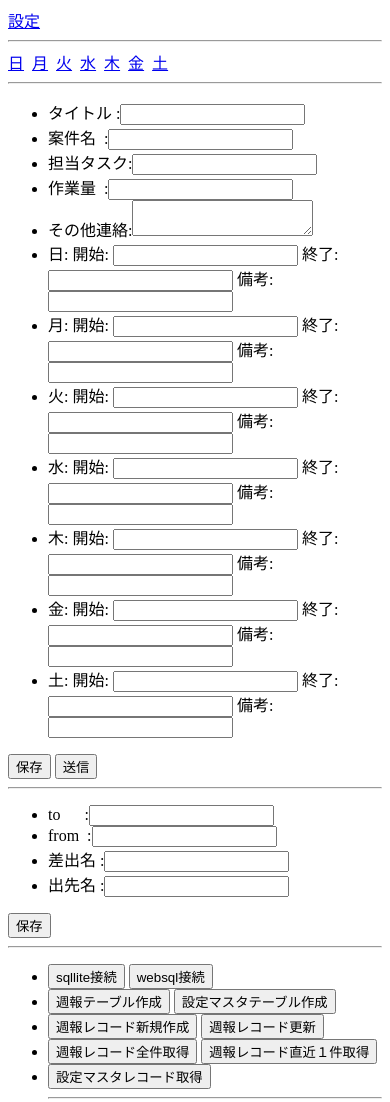
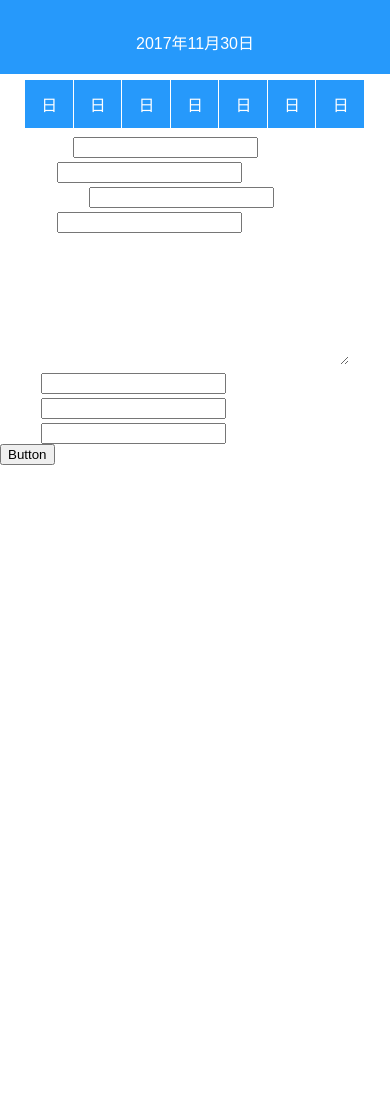
Before and after one commit to o3o-lab/weeklyreportapp, a website: page www/index.html in a window 390 px wide. Shown: the top 1102 px of the page. After the commit the page ends 919 px from the top, so only its background shows below. Drawn offline with Linux system fonts and the light colour scheme; some packages are replaced by stand-ins of ours.

Commit message:
Changes to be committed: 	new file:   .DS_Store 	new file:   www/.DS_Store 	new file:   www/css/index.css 	new file:   www/css/reset.css 	new file:   www/css/responsive.gs.12col.css 	new file:   www/css/responsive.gs.16col.css 	new file:   www/css/responsive.gs.24col.css 	new file:   www/css/style.css 	new file:   www/img/.DS_Store 	new file:   www/img/1.gif 	modified:   www/index.html

```diff
--- /dev/null
+++ b/www/css/index.css
@@ -0,0 +1,115 @@
+/*
+ * Licensed to the Apache Software Foundation (ASF) under one
+ * or more contributor license agreements.  See the NOTICE file
+ * distributed with this work for additional information
+ * regarding copyright ownership.  The ASF licenses this file
+ * to you under the Apache License, Version 2.0 (the
+ * "License"); you may not use this file except in compliance
+ * with the License.  You may obtain a copy of the License at
+ *
+ * http://www.apache.org/licenses/LICENSE-2.0
+ *
+ * Unless required by applicable law or agreed to in writing,
+ * software distributed under the License is distributed on an
+ * "AS IS" BASIS, WITHOUT WARRANTIES OR CONDITIONS OF ANY
+ * KIND, either express or implied.  See the License for the
+ * specific language governing permissions and limitations
+ * under the License.
+ */
+* {
+    -webkit-tap-highlight-color: rgba(0,0,0,0); /* make transparent link selection, adjust last value opacity 0 to 1.0 */
+}
+
+body {
+    -webkit-touch-callout: none;                /* prevent callout to copy image, etc when tap to hold */
+    -webkit-text-size-adjust: none;             /* prevent webkit from resizing text to fit */
+    -webkit-user-select: none;                  /* prevent copy paste, to allow, change 'none' to 'text' */
+    background-color:#E4E4E4;
+    background-image:linear-gradient(top, #A7A7A7 0%, #E4E4E4 51%);
+    background-image:-webkit-linear-gradient(top, #A7A7A7 0%, #E4E4E4 51%);
+    background-image:-ms-linear-gradient(top, #A7A7A7 0%, #E4E4E4 51%);
+    background-image:-webkit-gradient(
+        linear,
+        left top,
+        left bottom,
+        color-stop(0, #A7A7A7),
+        color-stop(0.51, #E4E4E4)
+    );
+    background-attachment:fixed;
+    font-family:'HelveticaNeue-Light', 'HelveticaNeue', Helvetica, Arial, sans-serif;
+    font-size:12px;
+    height:100%;
+    margin:0px;
+    padding:0px;
+    text-transform:uppercase;
+    width:100%;
+}
+
+/* Portrait layout (default) */
+.app {
+    background:url(../img/logo.png) no-repeat center top; /* 170px x 200px */
+    position:absolute;             /* position in the center of the screen */
+    left:50%;
+    top:50%;
+    height:50px;                   /* text area height */
+    width:225px;                   /* text area width */
+    text-align:center;
+    padding:180px 0px 0px 0px;     /* image height is 200px (bottom 20px are overlapped with text) */
+    margin:-115px 0px 0px -112px;  /* offset vertical: half of image height and text area height */
+                                   /* offset horizontal: half of text area width */
+}
+
+/* Landscape layout (with min-width) */
+@media screen and (min-aspect-ratio: 1/1) and (min-width:400px) {
+    .app {
+        background-position:left center;
+        padding:75px 0px 75px 170px;  /* padding-top + padding-bottom + text area = image height */
+        margin:-90px 0px 0px -198px;  /* offset vertical: half of image height */
+                                      /* offset horizontal: half of image width and text area width */
+    }
+}
+
+h1 {
+    font-size:24px;
+    font-weight:normal;
+    margin:0px;
+    overflow:visible;
+    padding:0px;
+    text-align:center;
+}
+
+.event {
+    border-radius:4px;
+    -webkit-border-radius:4px;
+    color:#FFFFFF;
+    font-size:12px;
+    margin:0px 30px;
+    padding:2px 0px;
+}
+
+.event.listening {
+    background-color:#333333;
+    display:block;
+}
+
+.event.received {
+    background-color:#4B946A;
+    display:none;
+}
+
+@keyframes fade {
+    from { opacity: 1.0; }
+    50% { opacity: 0.4; }
+    to { opacity: 1.0; }
+}
+
+@-webkit-keyframes fade {
+    from { opacity: 1.0; }
+    50% { opacity: 0.4; }
+    to { opacity: 1.0; }
+}
+
+.blink {
+    animation:fade 3000ms infinite;
+    -webkit-animation:fade 3000ms infinite;
+}
--- /dev/null
+++ b/www/css/reset.css
@@ -0,0 +1,48 @@
+/*
+	RESET - ADAPTED FROM MEYER RESET
+	URL - http://meyerweb.com/eric/tools/css/reset/
+	LICENSE - PUBLIC DOMAIN
+*/
+
+/* RESET
+----------------------------------------------------------------------------------------------------*/
+a, abbr, acronym, address, applet, article, aside, audio,
+b, big, blockquote, body, caption, canvas, center, cite, code,
+dd, del, details, dfn, dialog, div, dl, dt, em, embed,
+fieldset, figcaption, figure, form, footer,
+header, hgroup, h1, h2, h3, h4, h5, h6, html,
+i, iframe, img, ins, kbd, label, legend, li, mark, menu, nav,
+object, ol, output, p, pre, q, ruby,
+s, samp, section, main, small, span, strike, strong, sub, summary, sup,
+tt, table, tbody, textarea, tfoot, thead, time, tr, th, td,
+u, ul, var, video {
+	font-family: inherit;
+	font-size: 100%;
+	font-weight: inherit;
+	font-style: inherit;
+	vertical-align: baseline;
+	white-space: normal;
+	text-align: left;
+	margin: 0;
+	padding: 0;
+	border: 0;
+	outline: 0;
+	background: transparent;
+}
+
+article, aside, details, figcaption, figure, footer, header, hgroup,
+menu, nav, section, main {
+	display: block;
+}
+
+ol, ul {
+	list-style: none;
+}
+blockquote, q {
+	quotes: none;
+}
+
+table {
+	border-collapse: collapse;
+	border-spacing: 0;
+}
--- /dev/null
+++ b/www/css/responsive.gs.12col.css
@@ -0,0 +1,95 @@
+/*	12 COLUMN : RESPONSIVE GRID SYSTEM
+	DEVELOPER : DENIS LEBLANC
+	URL : http://responsive.gs
+	VERSION : 3.0
+	LICENSE : GPL & MIT */
+
+
+/* 	SET ALL ELEMENTS TO BOX-SIZING : BORDER-BOX */
+* {
+	-webkit-box-sizing: border-box;
+	-moz-box-sizing: border-box;
+	box-sizing: border-box;
+	*behavior: url(/scripts/boxsizing.htc);
+	/*	If you need support for IE7 and lower make
+		sure the boxsizing.htc file is linked properly.
+		More info here:  https://github.com/Schepp/box-sizing-polyfill */
+}
+
+
+/*	MAIN CONTAINER
+	Set the width to whatever you want the width of your site to be. */
+.container {
+	max-width: 800px;
+	margin: 0 auto;
+}
+
+
+
+/*	SELF CLEARING FLOATS - CLEARFIX METHOD */
+.container:after,
+.row:after,
+.col:after,
+.clr:after,
+.group:after {
+	content: "";
+	display: table;
+	clear: both;
+}
+
+/* 	DEFAULT ROW STYLES
+	Set bottom padding according to preference */
+.row { padding-bottom: 0em;
+}
+
+
+/* DEFAULT COLUMN STYLES */
+.col {
+	display: block;
+	float: left;
+	width: 100%;
+}
+
+@media ( min-width : 768px ) {
+
+	.gutters .col {
+		margin-left: 2%;
+	}
+
+	.gutters .col:first-child {
+		margin-left: 0;
+	}
+}
+
+
+
+
+/*	COLUMN WIDTH ON DISPLAYS +768px
+	You might need to play with media queries here to suite your design. */
+@media ( min-width : 768px ) {
+	.span_1 { width: 8.33333333333%; }
+	.span_2 { width: 16.6666666667%; }
+	.span_3 { width: 25%; }
+	.span_4 { width: 33.3333333333%; }
+	.span_5 { width: 41.6666666667%; }
+	.span_6 { width: 50%; }
+	.span_7 { width: 58.3333333333%; }
+	.span_8 { width: 66.6666666667%; }
+	.span_9 { width: 75%; }
+	.span_10 { width: 83.3333333333%; }
+	.span_11 { width: 91.6666666667%; }
+	.span_12 { width: 100%; }
+
+	.gutters .span_1 { width: 6.5%; }
+	.gutters .span_2 { width: 15.0%; }
+	.gutters .span_3 { width: 23.5%; }
+	.gutters .span_4 { width: 32.0%; }
+	.gutters .span_5 { width: 40.5%; }
+	.gutters .span_6 { width: 49.0%; }
+	.gutters .span_7 { width: 57.5%; }
+	.gutters .span_8 { width: 66.0%; }
+	.gutters .span_9 { width: 74.5%; }
+	.gutters .span_10 { width: 83.0%; }
+	.gutters .span_11 { width: 91.5%; }
+	.gutters .span_12 { width: 100%; }
+}
--- /dev/null
+++ b/www/css/responsive.gs.16col.css
@@ -0,0 +1,98 @@
+/*	16 COLUMN : RESPONSIVE GRID SYSTEM
+	DEVELOPER : DENIS LEBLANC
+	URL : http://responsive.gs
+	VERSION : 3.0
+	LICENSE : GPL & MIT */
+
+
+/* 	SET ALL ELEMENTS TO BOX-SIZING : BORDER-BOX */
+* {
+	-webkit-box-sizing: border-box;
+	-moz-box-sizing: border-box;
+	box-sizing: border-box;
+	*behavior: url(/scripts/boxsizing.htc);
+	/*	If you need support for IE7 and lower make
+		sure the boxsizing.htc file is linked properly.
+		More info here:  https://github.com/Schepp/box-sizing-polyfill */
+}
+
+
+/*	MAIN CONTAINER
+	Set the width to whatever you want the width of your site to be. */
+.container {
+	margin: 0 auto;
+}
+
+
+/*	SELF CLEARING FLOATS - CLEARFIX METHOD */
+.container:after,
+.row:after,
+.col:after,
+.clr:after,
+.group:after {
+	content: "";
+	display: table;
+	clear: both;
+}
+
+/* 	DEFAULT ROW STYLES
+	Set bottom padding according to preference */
+.row { padding-bottom: 0; }
+
+
+/* DEFAULT COLUMN STYLES */
+.col {
+	display: block;
+	float: left;
+	width: 100%;
+}
+
+@media ( min-width : 768px ) {
+
+	.gutters .col {
+		margin-left: 2%;
+	}
+
+	.gutters .col:first-child {
+		margin-left: 0;
+	}
+}
+
+
+/*	COLUMN WIDTH ON DISPLAYS +768px
+	You might need to play with media queries here to suite your design. */
+@media ( min-width : 768px ) {
+	.span_1 { width: 6.25%; }
+    .span_2 { width: 12.5%; }
+    .span_3 { width: 18.75%; }
+    .span_4 { width: 25%; }
+    .span_5 { width: 31.25%; }
+    .span_6 { width: 37.5%; }
+    .span_7 { width: 43.75%; }
+    .span_8 { width: 50%; }
+    .span_9 { width: 56.25%; }
+    .span_10 { width: 62.5%; }
+    .span_11 { width: 68.75%; }
+    .span_12 { width: 75%; }
+    .span_13 { width: 81.25%; }
+    .span_14 { width: 87.5%; }
+    .span_15 { width: 93.75%; }
+    .span_16 { width: 100%; }
+
+    .gutters .span_1 { width: 4.375%; }
+	.gutters .span_2 { width: 10.75%; }
+	.gutters .span_3 { width: 17.125%; }
+	.gutters .span_4 { width: 23.5%; }
+	.gutters .span_5 { width: 29.875%; }
+	.gutters .span_6 { width: 36.25%; }
+	.gutters .span_7 { width: 42.625%; }
+	.gutters .span_8 { width: 49.0%; }
+	.gutters .span_9 { width: 55.375%; }
+	.gutters .span_10 { width: 61.75%; }
+	.gutters .span_11 { width: 68.125%; }
+	.gutters .span_12 { width: 74.5%; }
+	.gutters .span_13 { width: 80.875%; }
+	.gutters .span_14 { width: 87.25%; }
+	.gutters .span_15 { width: 93.625%; }
+	.gutters .span_16 { width: 100%; }
+}
--- /dev/null
+++ b/www/css/responsive.gs.24col.css
@@ -0,0 +1,114 @@
+/*	24 COLUMN : RESPONSIVE GRID SYSTEM
+	DEVELOPER : DENIS LEBLANC
+	URL : http://responsive.gs
+	VERSION : 3.0
+	LICENSE : GPL & MIT */
+
+
+/* 	SET ALL ELEMENTS TO BOX-SIZING : BORDER-BOX */
+* {
+	-webkit-box-sizing: border-box;
+	-moz-box-sizing: border-box;
+	box-sizing: border-box;
+	*behavior: url(/scripts/boxsizing.htc);
+	/*	If you need support for IE7 and lower make
+		sure the boxsizing.htc file is linked properly.
+		More info here:  https://github.com/Schepp/box-sizing-polyfill */
+}
+
+
+/*	MAIN CONTAINER
+	Set the width to whatever you want the width of your site to be. */
+.container {
+	margin: 0 auto;
+}
+
+
+/*	SELF CLEARING FLOATS - CLEARFIX METHOD */
+.container:after,
+.row:after,
+.col:after,
+.clr:after,
+.group:after {
+	content: "";
+	display: table;
+	clear: both;
+}
+
+/* 	DEFAULT ROW STYLES
+	Set bottom padding according to preference */
+.row { padding-bottom: 0; }
+
+
+/* DEFAULT COLUMN STYLES */
+.col {
+	display: block;
+	float: left;
+	width: 100%;
+}
+
+@media ( min-width : 768px ) {
+
+	.gutters .col {
+		margin-left: 2%;
+	}
+
+	.gutters .col:first-child {
+		margin-left: 0;
+	}
+}
+
+
+/*	COLUMN WIDTH ON DISPLAYS +768px
+	You might need to play with media queries here to suite your design. */
+@media ( min-width : 768px ) {
+	.span_1 { width: 4.16666666667%; }
+    .span_2 { width: 8.33333333333%; }
+    .span_3 { width:12.5%; }
+    .span_4 { width: 16.6666666667%; }
+    .span_5 { width: 20.8333333333%; }
+    .span_6 { width: 25%; }
+    .span_7 { width: 29.1666666667%; }
+    .span_8 { width: 33.3333333333%; }
+    .span_9 { width: 37.5%; }
+    .span_10 { width: 41.6666666667%; }
+    .span_11 { width: 45.8333333333%; }
+    .span_12 { width: 50%; }
+    .span_13 { width: 54.1666666667%; }
+    .span_14 { width: 58.3333333333%; }
+    .span_15 { width: 62.5%; }
+    .span_16 { width: 66.6666666667%; }
+    .span_17 { width: 70.8333333333%; }
+    .span_18 { width: 75%; }
+    .span_19 { width: 79.1666666667%; }
+    .span_20 { width: 83.3333333333%; }
+    .span_21 { width: 87.5%; }
+    .span_22 { width: 91.6666666667%; }
+    .span_23 { width: 95.8333333333%; }
+    .span_24 { width: 100%; }
+
+    .gutters .span_1 { width: 2.25%; }
+	.gutters .span_2 { width: 6.5%; }
+	.gutters .span_3 { width: 10.75%; }
+	.gutters .span_4 { width: 15.0%; }
+	.gutters .span_5 { width: 19.25%; }
+	.gutters .span_6 { width: 23.5%; }
+	.gutters .span_7 { width: 27.75%; }
+	.gutters .span_8 { width: 32.0%; }
+	.gutters .span_9 { width: 36.25%; }
+	.gutters .span_10 { width: 40.5%; }
+	.gutters .span_11 { width: 44.75%; }
+	.gutters .span_12 { width: 49.0%; }
+	.gutters .span_13 { width: 53.25%; }
+	.gutters .span_14 { width: 57.5%; }
+	.gutters .span_15 { width: 61.75%; }
+	.gutters .span_16 { width: 66.0%; }
+	.gutters .span_17 { width: 70.25%; }
+	.gutters .span_18 { width: 74.5%; }
+	.gutters .span_19 { width: 78.75%; }
+	.gutters .span_20 { width: 83.0%; }
+	.gutters .span_21 { width: 87.25%; }
+	.gutters .span_22 { width: 91.5%; }
+	.gutters .span_23 { width: 95.75%; }
+	.gutters .span_24 { width: 100%; }
+}
--- /dev/null
+++ b/www/css/style.css
@@ -0,0 +1,114 @@
+/* IMPORT RESET */
+@import url("reset.css");
+
+/* IMPORT 12 COLUMN RESPONSIVE GS */
+@import url("responsive.gs.12col.css");
+
+
+/* html,bodyタグの設定 */
+html, body {
+    margin: 0;
+    padding: 0;
+    width:100%;
+    height:100%;
+}
+
+/* ヘッダーの固定 */
+div#header-fixed {
+    position: fixed;
+    top: 0px;
+    left: 0px;
+    width: 100%;
+/*    height: 140px;*/
+}
+
+div#header-bk {
+    background-color: #2699FB;
+    padding:30px 0 20px;
+/*    height:68px;*/
+    width:100%;
+}
+
+div#header {
+/*    border: 1px solid #fff;*/
+    text-align: center;
+}
+
+
+
+
+
+/*	EXAMPLE STYLES */
+body {
+	font-family: sans-serif;
+	color: white;
+}
+
+/*
+header {
+	line-height: 15em;
+	text-align: center;
+	background: #333;
+}
+*/
+main {
+    margin-top: 75px;
+}
+
+article {
+	line-height: 20em;
+	text-align: center;
+	background: #666;
+}
+
+aside {
+	line-height: 20em;
+	text-align: center;
+	background: #999;
+}
+
+footer {
+	line-height: 15em;
+	text-align: center;
+	background: #BBB;
+}
+
+
+
+
+
+
+
+
+
+.nav {
+    display: table;
+    width: 100%;
+    background: #FFF;
+    padding: 5px;
+    max-width: 350px;
+    margin: 75px auto 0;
+}
+.nav__item {
+    display: table-cell;
+    position: relative;
+    padding: 0 1px 0 0;
+}
+.nav__item p {
+    color: black;
+    position: absolute;
+    top: 50%;
+    left: 50%;
+    -ms-transform: translate(-50%,-50%);
+    -webkit-transform: translate(-50%,-50%);
+    transform: translate(-50%,-50%);
+    margin:0;
+    padding:0;
+    color: #fff;
+}
+.nav__item img {
+    width: 100%;
+    max-width: 50px;
+    vertical-align: bottom;
+    background-color: #2699FB;
+}
--- a/www/index.html
+++ b/www/index.html
@@ -1,90 +1,56 @@
-<!DOCTYPE html>
+<!DOCTYPE HTML>
+
 <html>
-    <head>
-        <meta charset="utf-8">
-        <meta name="viewport" content="initial-scale=1, maximum-scale=1, user-scalable=no, width=device-width">
-        <title>週報画面</title>
-    </head>
-    <body>
-        <div>
-            <a href="#">設定</a>
-            <hr>
-            <a href="#">日</a>&nbsp;
-            <a href="#">月</a>&nbsp;
-            <a href="#">火</a>&nbsp;
-            <a href="#">水</a>&nbsp;
-            <a href="#">木</a>&nbsp;
-            <a href="#">金</a>&nbsp;
-            <a href="#">土</a>&nbsp;
-            <hr>
-            <input type="hidden" id="id">
-            <input type="hidden" id="send_check">
-            <ul>
+
+<head>
+    <meta http-equiv="Content-Type" content="text/html; charset=UTF-8" />
+    <title>週報画面</title>
+    <link rel="stylesheet" media="all" href="css/style.css" />
+    <script src="scripts/respond.min.js"></script>
+    <meta name="viewport" content="width=device-width, initial-scale=1, maximum-scale=1, user-scalable=no, viewport-fit=cover" />
+</head>
+
+<body>
+    <div class="container row">
+        <div id="header-fixed">
+            <div id="header-bk">
+                <div id="header">2017年11月30日</div>
+            </div>
+        </div>
+        <ul class="nav">
+            <li class="nav__item">
+                <p>日</p><img src="img/1.gif"></li>
+            <li class="nav__item">
+                <p>日</p><img src="img/1.gif"></li>
+            <li class="nav__item">
+                <p>日</p><img src="img/1.gif"></li>
+            <li class="nav__item">
+                <p>日</p><img src="img/1.gif"></li>
+            <li class="nav__item">
+                <p>日</p><img src="img/1.gif"></li>
+            <li class="nav__item">
+                <p>日</p><img src="img/1.gif"></li>
+            <li class="nav__item">
+                <p>日</p><img src="img/1.gif"></li>
+        </ul>
+        <div class="main">
+            <ul class="fields">
                 <li>タイトル&nbsp;:<input type="text" id="title"></li>
-                <li>案件名&nbsp;&nbsp;:<input type="text" id="project_name"></li>
-                <li>担当タスク:<input type="text" id="assign_task"></li>
-                <li>作業量&nbsp;&nbsp;:<input type="text" id="work_volume"></li>
-                <li>その他連絡:<textarea id="notice_etc"></textarea></li>
-                <li>日:&nbsp;開始:&nbsp;<input type="text" id="start_date_sun">&nbsp;終了:&nbsp;<input type="text" id="end_date_sun">&nbsp;備考:&nbsp;<input type="text" id="notice_sun"></li>
-                <li>月:&nbsp;開始:&nbsp;<input type="text" id="start_date_mon">&nbsp;終了:&nbsp;<input type="text" id="end_date_mon">&nbsp;備考:&nbsp;<input type="text" id="notice_mon"></li>
-                <li>火:&nbsp;開始:&nbsp;<input type="text" id="start_date_tue">&nbsp;終了:&nbsp;<input type="text" id="end_date_tue">&nbsp;備考:&nbsp;<input type="text" id="notice_tue"></li>
-                <li>水:&nbsp;開始:&nbsp;<input type="text" id="start_date_wed">&nbsp;終了:&nbsp;<input type="text" id="end_date_wed">&nbsp;備考:&nbsp;<input type="text" id="notice_wed"></li>
-                <li>木:&nbsp;開始:&nbsp;<input type="text" id="start_date_thu">&nbsp;終了:&nbsp;<input type="text" id="end_date_thu">&nbsp;備考:&nbsp;<input type="text" id="notice_thu"></li>
-                <li>金:&nbsp;開始:&nbsp;<input type="text" id="start_date_fri">&nbsp;終了:&nbsp;<input type="text" id="end_date_fri">&nbsp;備考:&nbsp;<input type="text" id="notice_fri"></li>
-                <li>土:&nbsp;開始:&nbsp;<input type="text" id="start_date_sat">&nbsp;終了:&nbsp;<input type="text" id="end_date_sat">&nbsp;備考:&nbsp;<input type="text" id="notice_sat"></li>
+                <li>案件名&nbsp;:<input type="text" id="project_name"></li>
+                <li>担当タスク&nbsp;:<input type="text" id="assign_task"></li>
+                <li>作業量&nbsp;:<input type="text" id="work_volume"></li>
+                <li>その他連絡&nbsp;:<textarea id="notice_etc" rows="6" cols="36"></textarea></li>
+                <li>開始&nbsp;:<input type="text" id="start_date_sun"></li>
+                <li>終了&nbsp;:<input type="text" id="end_date_sun"></li>
+                <li>備考&nbsp;:<input type="text" id="notice_sun"></li>
             </ul>
-            <input type="button" id="save" value="保存">
-            <input type="button" id="send" value="送信">
-        </div>
-        <hr>
-        <div>
-            <input type="hidden" id="config_id">
-            <ul>
-                <li>to&nbsp;&nbsp;&nbsp;&nbsp;&nbsp;&nbsp;:<input type="text" id="to"></li>
-                <li>from&nbsp;&nbsp;:<input type="text" id="from"></li>
-                <li>差出名&nbsp;:<input type="text" id="user_name"></li>
-                <li>出先名&nbsp;:<input type="text" id="company_name"></li>
-            </ul>
-            <input type="button" id="save_config" value="保存">
-        </div>
-        <hr>
-        <div>
-            <ul>
-                <li>
-                    <input type="button" id="sqllite_open" value="sqllite接続">
-                    <input type="button" id="websql_open" value="websql接続">
-                </li>
-                <li>
-                    <input type="button" id="create_weekreport_table" value="週報テーブル作成">
-                    <input type="button" id="create_config_table" value="設定マスタテーブル作成">
-                </li>
-                <li>
-                    <input type="button" id="insert_weekreport_record" value="週報レコード新規作成">
-                    <input type="button" id="update_weekreport_record" value="週報レコード更新">
-                </li>
-                <li>
-                    <input type="button" id="all_reed_weekreport_records" value="週報レコード全件取得">
-                    <input type="button" id="last_reed_weekrepot_record" value="週報レコード直近１件取得">
-                </li>
-                <li><input type="button" id="reed_config" value="設定マスタレコード取得"></li>
-                <hr>
-                <li>
-                    <input type="button" id="drop_weekreport_table" value="週報テーブル削除">
-                    <input type="button" id="drop_config_table" value="設定マスタテーブル削除">
-                </li>
-                <li><input type="button" id="delete_weekreport_record" value="週報レコード削除"></li>
-            </ul>
-        </div>
-        <hr>
-        <div id="debug_log">
-            LOG:
-            <ul id="results"></ul>
+            <button class="topcoat-button--cta">Button</button
+            </div>
         </div>
         <script type="text/javascript" src="cordova.js"></script>
         <script type="text/javascript" src="js/index.js"></script>
         <script type="text/javascript">
-            // 初期設定実行
-            app.init();
+            app.initialize();
         </script>
     </body>
 </html>
```
Also changed, not shown: www/img/1.gif (added), 3 other files.
